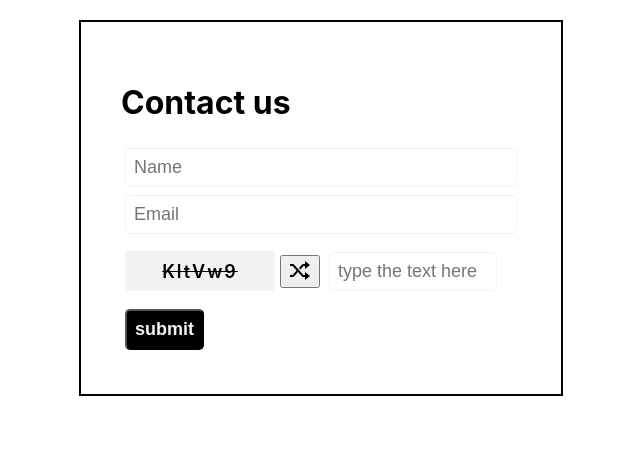
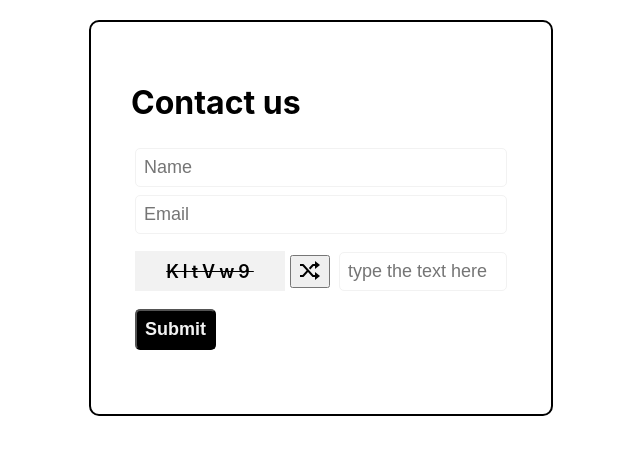
Before and after one commit to rutikwankhade/captcha-assignment, a React (Create React App) app: page / in a window 1280 px wide. Shown: the top 454 px of the page, without its empty margins (319-959 px from the left). Built offline with nearby package versions, Linux system fonts and the light colour scheme; the HTML template or start-up script is replaced by a standard one.

Commit message:
feat: add captcha validation

```diff
--- a/src/App.css
+++ b/src/App.css
@@ -6,13 +6,14 @@
 }
 
 .form {
-  width: 400px;
+  max-width: 400px;
   border: solid 2px;
   margin: auto;
   padding: 40px;
   display: flex;
   flex-direction: column;
   margin: 20px;
+  border-radius: 10px;
 }
 
 .text-input {
@@ -41,7 +42,7 @@
   justify-content: center;
   font-size: 18px;
   font-weight: 600;
-  letter-spacing: 2px;
+  letter-spacing: 4px;
   text-decoration: line-through;
 }
 
@@ -62,11 +63,18 @@
   border-radius: 5px;
   font-weight: 600;
   padding: 8px;
-  margin-top: 10px;
+  margin-top: 20px;
   margin: 4px;
+  cursor: pointer;
 }
 
-.shuffle-icon{
-  margin:5px;
+.shuffle-icon {
+  margin: 5px;
   cursor: pointer;
 }
+
+.alert-message {
+  font-size: 18px;
+  text-align: center;
+  margin: 10px;
+}
--- a/src/components/Form.js
+++ b/src/components/Form.js
@@ -4,8 +4,13 @@ import shuffleIcon from '../assets/shuffle.svg'
 
 const Form = () => {
 
+    const [name, setName] = useState('')
+    const [email, setEmail] = useState('')
+
     const [captchaString, setCaptchaString] = useState('')
+    const [captchaInput, setCaptchaInput] = useState('')
 
+    const [message, setMessage] = useState('')
 
     const generateCaptcha = () => {
         let keywords = "ABCDEFGHIJKLMNOPQRSTUVWXYZabcdefghijklmnopqrstuvwxyz0123456789"
@@ -14,7 +19,7 @@ const Form = () => {
 
             captcha = captcha + keywords.charAt(Math.random() * keywords.length)
         }
-        setCaptchaString(captcha)
+        setCaptchaString(captcha);
 
     }
 
@@ -22,27 +27,46 @@ const Form = () => {
         generateCaptcha();
     }, [])
 
+
     const updateCaptcha = (e) => {
         e.preventDefault();
         generateCaptcha()
     }
 
+    const handleFormSubmit = (e) => {
+        e.preventDefault();
+        if (captchaString === captchaInput) {
+            setMessage("Your form is submitted Successfully!")
+        } else {
+            setMessage("Sorry! the captcha didn't match. Try again.")
+        }
+        console.log(name, email, captchaInput);
+
+    }
 
 
     return (
         <div className="container">
 
-            <form className="form">
+            <form className="form" onSubmit={handleFormSubmit}>
 
                 <h1>Contact us</h1>
                 <input
+                    type="text"
+                    required={true}
                     placeholder="Name"
                     className="text-input"
+                    value={name}
+                    onChange={(e) => setName(e.target.value)}
                 />
 
                 <input
+                    type="email"
+                    required={true}
                     placeholder="Email"
                     className="text-input"
+                    value={email}
+                    onChange={(e) => setEmail(e.target.value)}
                 />
 
                 <div className="captcha-container">
@@ -58,17 +82,22 @@ const Form = () => {
                     </button>
 
                     <input
+                        value={captchaInput}
+                        onChange={(e) => setCaptchaInput(e.target.value)}
                         placeholder="type the text here"
                         className="captcha-input" />
                 </div>
 
 
-
                 <button
+                    type="submit"
                     className="submit-button"
                 >
-                    submit
+                    Submit
                 </button>
+
+
+                <span className="alert-message">{message}</span>
             </form>
         </div>
     );
```
